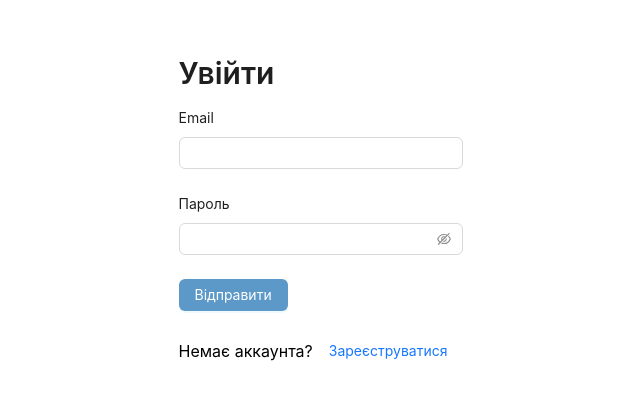
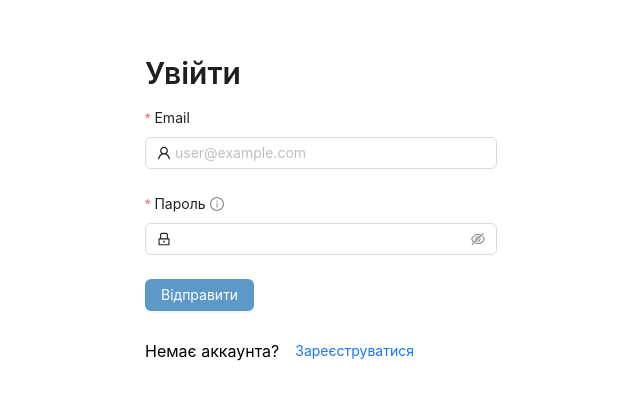
Before and after one commit to daniilsapa/FitPlannr, a React (Vite) app: page /auth in a window 1280 px wide. Shown: the part 190-590 px from the top of the page, without its empty margins (319-959 px from the left). Built offline with nearby package versions, Linux system fonts and the light colour scheme; no server answers.

Commit message:
Add i18n messages for the user forms, implement sign-up

```diff
--- a/src/entities/user/i18n/messages/en-US.ts
+++ b/src/entities/user/i18n/messages/en-US.ts
@@ -8,4 +8,25 @@ export default {
 	'User.submit': 'Submit',
 	'User.doNotHaveAccount': "Don't have an account?",
 	'User.alreadyHaveAccount': 'Already have an account?',
+
+	'User.validation.email.required': 'Email is required!',
+	'User.validation.email.invalid': 'Please enter a valid email!',
+
+	'User.passwordConstraints': 'Password constraints',
+	'User.validation.password.required': 'Password is required!',
+	'User.validation.password.length': '8-32 characters long',
+	'User.validation.password.minLength': 'Minimum 8 characters long',
+	'User.validation.password.maxLength': 'Maximum 32 characters or less!',
+	'User.validation.password.atLeastOneLowerLetter':
+		'At least one lowercase letter',
+	'User.validation.password.atLeastOneUpperLetter':
+		'At least one uppercase letter',
+	'User.validation.password.atLeastOneDigit': 'At least one digit',
+	'User.validation.password.atLeastOneSpecialCharacter':
+		'At least one special character (e.g. !@#$%^&*)',
+
+	'User.validation.inviteCode.required': 'Invite code is required!',
+
+	'User.signUp.successTitle': 'You have successfully signed up!',
+	'User.signUp.successSubtitle': 'Please sign in to continue',
 };
--- /dev/null
+++ b/src/entities/user/ui/EmailField.tsx
@@ -0,0 +1,31 @@
+import React from 'react';
+import { Form, Input } from 'antd';
+import { UserOutlined } from '@ant-design/icons';
+
+import { I18nMessage } from '../../../shared/ui/i18n';
+
+// ---
+
+export default function EmailField() {
+	return (
+		<Form.Item
+			label={<I18nMessage id="User.email" />}
+			name="email"
+			rules={[
+				{
+					type: 'email',
+					message: <I18nMessage id="User.validation.email.invalid" />,
+				},
+				{
+					required: true,
+					message: <I18nMessage id="User.validation.email.required" />,
+				},
+			]}
+		>
+			<Input
+				prefix={<UserOutlined className="site-form-item-icon" />}
+				placeholder="user@example.com"
+			/>
+		</Form.Item>
+	);
+}
--- /dev/null
+++ b/src/entities/user/ui/PasswordField.tsx
@@ -0,0 +1,70 @@
+import React from 'react';
+import { InfoCircleOutlined, LockOutlined } from '@ant-design/icons';
+import { Form, Input } from 'antd';
+
+import { I18nMessage } from '../../../shared/ui/i18n';
+
+// ---
+
+function PasswordFormatConstraintsList() {
+	return (
+		<ul>
+			<li>
+				<I18nMessage id="User.validation.password.length" />
+			</li>
+			<li>
+				<I18nMessage id="User.validation.password.atLeastOneUpperLetter" />
+			</li>
+			<li>
+				<I18nMessage id="User.validation.password.atLeastOneLowerLetter" />
+			</li>
+			<li>
+				<I18nMessage id="User.validation.password.atLeastOneDigit" />
+			</li>
+			<li>
+				<I18nMessage id="User.validation.password.atLeastOneSpecialCharacter" />
+			</li>
+		</ul>
+	);
+}
+
+export default function PasswordField() {
+	return (
+		<Form.Item
+			name="password"
+			label={<I18nMessage id="User.password" />}
+			tooltip={{
+				title: <PasswordFormatConstraintsList />,
+				icon: <InfoCircleOutlined />,
+			}}
+			rules={[
+				{
+					required: true,
+					message: <I18nMessage id="User.validation.password.required" />,
+				},
+				{
+					min: 8,
+					message: <I18nMessage id="User.validation.password.minLength" />,
+				},
+				{
+					max: 32,
+					message: <I18nMessage id="User.validation.password.maxLength" />,
+				},
+				{
+					pattern:
+						/^(?=.*[A-Z])(?=.*[a-z])(?=.*\d)(?=.*[!@#$%^&*])[A-Za-z\d!@#$%^&*]+$/,
+					message: (
+						<div>
+							<I18nMessage id="User.passwordConstraints" />:
+							<PasswordFormatConstraintsList />
+						</div>
+					),
+				},
+			]}
+		>
+			<Input.Password
+				prefix={<LockOutlined className="site-form-item-icon" />}
+			/>
+		</Form.Item>
+	);
+}
--- a/src/entities/user/ui/SignInForm.tsx
+++ b/src/entities/user/ui/SignInForm.tsx
@@ -1,20 +1,20 @@
-import React, { useEffect } from 'react';
-import { Button, Form, Input, Typography } from 'antd';
-import { useForm, Controller } from 'react-hook-form';
+import React from 'react';
+import { Button, Form, Typography } from 'antd';
 import { I18nMessage } from '../../../shared/ui/i18n';
+
+import EmailField from './EmailField';
+import PasswordField from './PasswordField';
 
 // ---
 
 const { Title } = Typography;
 
-export default function SignUpForm() {
-	const { control, setFocus } = useForm();
+interface SignInFormProps {
+	switchToSignUp: () => void;
+}
 
+export default function SignInForm({ switchToSignUp }: SignInFormProps) {
 	const handleFormSubmit = () => {};
-
-	useEffect(() => {
-		setFocus('username');
-	}, [setFocus]);
 
 	return (
 		<div>
@@ -22,38 +22,14 @@ export default function SignUpForm() {
 				<I18nMessage id="User.signIn" />
 			</Title>
 
-			<Form onFinish={handleFormSubmit} layout="vertical">
-				<Form.Item label={<I18nMessage id="User.email" />}>
-					<Controller
-						name="email"
-						control={control}
-						rules={{ required: true }}
-						render={({ field: { onChange, onBlur, value, ref } }) => (
-							<Input
-								value={value}
-								onChange={onChange}
-								onBlur={onBlur}
-								ref={ref}
-							/>
-						)}
-					/>
-				</Form.Item>
+			<Form
+				onFinish={handleFormSubmit}
+				validateTrigger="onSubmit"
+				layout="vertical"
+			>
+				<EmailField />
 
-				<Form.Item label={<I18nMessage id="User.password" />}>
-					<Controller
-						name="password"
-						control={control}
-						rules={{ required: true }}
-						render={({ field: { onChange, onBlur, value, ref } }) => (
-							<Input.Password
-								value={value}
-								onChange={onChange}
-								onBlur={onBlur}
-								ref={ref}
-							/>
-						)}
-					/>
-				</Form.Item>
+				<PasswordField />
 
 				<Form.Item>
 					<Button type="primary" htmlType="submit">
@@ -61,6 +37,12 @@ export default function SignUpForm() {
 					</Button>
 				</Form.Item>
 			</Form>
+			<div>
+				<I18nMessage id="User.doNotHaveAccount" />
+				<Button type="link" onClick={switchToSignUp}>
+					<I18nMessage id="User.signUp" />
+				</Button>
+			</div>
 		</div>
 	);
 }
--- a/src/entities/user/ui/SignUpForm.tsx
+++ b/src/entities/user/ui/SignUpForm.tsx
@@ -1,82 +1,116 @@
-import React, { useEffect } from 'react';
-import { useForm, Controller } from 'react-hook-form';
-import { Form, Input, Button, Typography } from 'antd';
+import React, { useState } from 'react';
+import { Form, Input, Button, Typography, Spin, Alert, Result } from 'antd';
+import { BarcodeOutlined } from '@ant-design/icons';
+
+import EmailField from './EmailField';
+import PasswordField from './PasswordField';
+import { signUp } from '../api';
 import { I18nMessage } from '../../../shared/ui/i18n';
 
 // ---
 
 const { Title } = Typography;
 
-export default function SignUpForm() {
-	const { control, setFocus } = useForm();
+interface SignUpFormProps {
+	switchToSignIn: () => void;
+}
 
-	const handleFormSubmit = () => {};
+interface SignUpFormData {
+	email: string;
+	password: string;
+	inviteCode: string;
+}
 
-	useEffect(() => {
-		setFocus('username');
-	}, [setFocus]);
+interface ApiError {
+	message: string;
+	response?: {
+		data?: {
+			message: string;
+		};
+	};
+}
 
-	return (
+export default function SignUpForm({ switchToSignIn }: SignUpFormProps) {
+	const [isPending, setIsPending] = useState(false);
+	const [error, setError] = useState('');
+	const [success, setSuccess] = useState(false);
+
+	const handleFormSubmit = async (formData: SignUpFormData) => {
+		if (isPending) return;
+
+		setError('');
+		setIsPending(true);
+
+		const { email, password, inviteCode } = formData;
+
+		try {
+			await signUp(email, password, inviteCode);
+			setSuccess(true);
+		} catch (e) {
+			// TODO: move error extraction to api layer and remove the workaround
+			const err = e as ApiError;
+			setError(err?.response?.data?.message || err.message);
+		}
+		setIsPending(false);
+	};
+
+	return success ? (
+		<Result
+			status="success"
+			title={<I18nMessage id="User.signUp.successTitle" />}
+			subTitle={<I18nMessage id="User.signUp.successSubtitle" />}
+			extra={[
+				<Button type="primary" onClick={switchToSignIn} key="switch">
+					<I18nMessage id="User.signIn" />
+				</Button>,
+			]}
+		/>
+	) : (
+		<Spin spinning={isPending} delay={500}>
 			<div>
 				<Title level={2}>
 					<I18nMessage id="User.signUp" />
 				</Title>
 
-			<Form onFinish={handleFormSubmit} layout="vertical">
-				<Form.Item label={<I18nMessage id="User.email" />}>
-					<Controller
-						name="email"
-						control={control}
-						rules={{ required: true }}
-						render={({ field: { onChange, onBlur, value, ref } }) => (
-							<Input
-								value={value}
-								onChange={onChange}
-								onBlur={onBlur}
-								ref={ref}
-							/>
-						)}
-					/>
-				</Form.Item>
+				<Form
+					onFinish={handleFormSubmit}
+					validateTrigger="onSubmit"
+					layout="vertical"
+				>
+					{error && <Alert type="error" message={error} banner />}
 
-				<Form.Item label={<I18nMessage id="User.password" />}>
-					<Controller
-						name="new-password"
-						control={control}
-						rules={{ required: true }}
-						render={({ field: { onChange, onBlur, value, ref } }) => (
-							<Input.Password
-								value={value}
-								onChange={onChange}
-								onBlur={onBlur}
-								ref={ref}
-							/>
-						)}
-					/>
-				</Form.Item>
+					<EmailField />
 
-				<Form.Item label={<I18nMessage id="User.inviteCode" />}>
-					<Controller
+					<PasswordField />
+
+					<Form.Item
+						rules={[
+							{
+								required: true,
+								message: (
+									<I18nMessage id="User.validation.inviteCode.required" />
+								),
+							},
+						]}
+						label={<I18nMessage id="User.inviteCode" />}
 						name="inviteCode"
-						control={control}
-						rules={{ required: true }}
-						render={({ field: { onChange, onBlur, value, ref } }) => (
-							<Input
-								value={value}
-								onChange={onChange}
-								onBlur={onBlur}
-								ref={ref}
-							/>
-						)}
-					/>
+					>
+						<Input prefix={<BarcodeOutlined />} />
 					</Form.Item>
 
 					<Form.Item>
-					<Button type="primary" htmlType="submit">
+						<Button type="primary" htmlType="submit" disabled={isPending}>
 							<I18nMessage id="User.submit" />
 						</Button>
 					</Form.Item>
 				</Form>
+				<div>
+					<I18nMessage id="User.alreadyHaveAccount" />
+					<Button type="link" onClick={switchToSignIn}>
+						<I18nMessage id="User.signIn" />
+					</Button>
 				</div>
+			</div>
+		</Spin>
 	);
 }
--- a/src/pages/auth/index.css
+++ b/src/pages/auth/index.css
@@ -6,5 +6,6 @@
 }
 
 .auth-page-inner {
+	width: 100%;
 	max-width: 22em;
 }
--- a/src/pages/auth/index.tsx
+++ b/src/pages/auth/index.tsx
@@ -1,11 +1,9 @@
 import React, { useState } from 'react';
 import { Navigate } from 'react-router-dom';
-import { Button } from 'antd';
 
 import { SignInForm, SignUpForm } from '../../entities/user';
 
 import './index.css';
-import { I18nMessage } from '../../shared/ui/i18n';
 
 // ---
 
@@ -26,25 +24,9 @@ export default function AuthPage({ isAuthenticated }: AuthPageProps) {
 				<div>
 					<div>
 						{isSignIn ? (
-							<>
-								<SignInForm />
-								<div>
-									<I18nMessage id="User.doNotHaveAccount" />
-									<Button type="link" onClick={() => setIsSignIn(!isSignIn)}>
-										<I18nMessage id="User.signUp" />
-									</Button>
-								</div>
-							</>
+							<SignInForm switchToSignUp={() => setIsSignIn(false)} />
 						) : (
-							<>
-								<SignUpForm />
-								<div>
-									<I18nMessage id="User.alreadyHaveAccount" />
-									<Button type="link" onClick={() => setIsSignIn(!isSignIn)}>
-										<I18nMessage id="User.signIn" />
-									</Button>
-								</div>
-							</>
+							<SignUpForm switchToSignIn={() => setIsSignIn(true)} />
 						)}
 					</div>
 				</div>
```
Also changed, not shown: src/entities/user/i18n/messages/ru-RU.ts (+21 -0 lines), src/entities/user/i18n/messages/uk-UA.ts (+21 -0 lines). Lines whose indentation alone changed are shown as unchanged.
